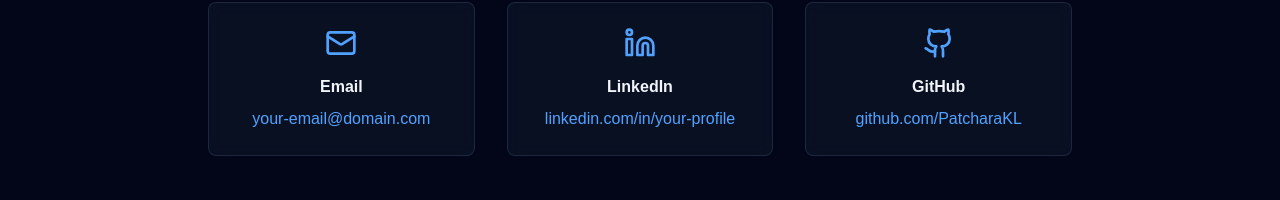
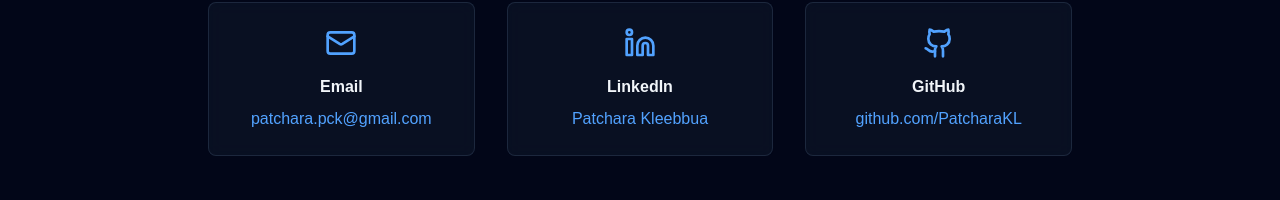
Before and after one commit to PatcharaKL/Patchara.Portfolio, a Next.js app: page / in a window 1280 px wide. Shown: the part 4786-4986 px from the top of the page. Built offline with nearby package versions, Linux system fonts and the light colour scheme.

Commit message:
add link to social

```diff
--- a/src/app/page.tsx
+++ b/src/app/page.tsx
@@ -512,13 +512,13 @@
                 icon: Mail,
                 title: "Email",
                 link: "mailto:your-email@domain.com",
-                text: "your-email@domain.com",
+                text: "patchara.pck@gmail.com",
               },
               {
                 icon: Linkedin,
                 title: "LinkedIn",
-                link: "#",
-                text: "linkedin.com/in/your-profile",
+                link: "https://www.linkedin.com/in/patchara-kleebbua/",
+                text: "Patchara Kleebbua",
               },
               {
                 icon: Github,
--- a/src/components/HeroSection.tsx
+++ b/src/components/HeroSection.tsx
@@ -58,19 +58,21 @@
           style={{ animationDelay: "800ms" }}
         >
           <a
+            target="_blank"
             href="https://github.com/PatcharaKL"
             className="text-slate-400 hover:text-blue-400 transition-all duration-300 transform hover:scale-110"
           >
             <Github size={24} />
           </a>
           <a
-            href="#"
+            target="_blank"
+            href="https://www.linkedin.com/in/patchara-kleebbua"
             className="text-slate-400 hover:text-blue-400 transition-all duration-300 transform hover:scale-110"
           >
             <Linkedin size={24} />
           </a>
           <a
-            href="mailto:your-email@domain.com"
+            href="mailto:patchara.pck@gmail.com"
             className="text-slate-400 hover:text-blue-400 transition-all duration-300 transform hover:scale-110"
           >
             <Mail size={24} />
```
